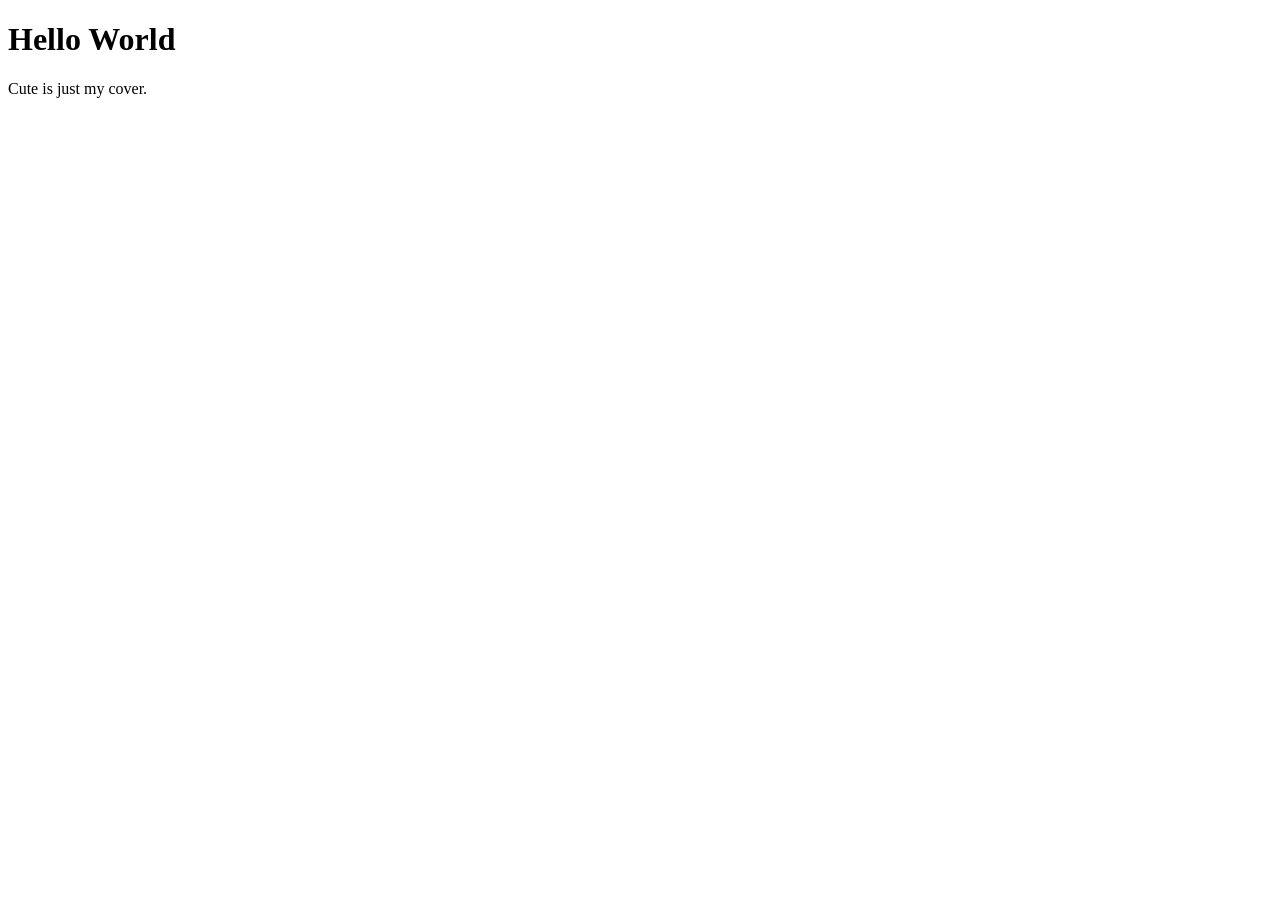
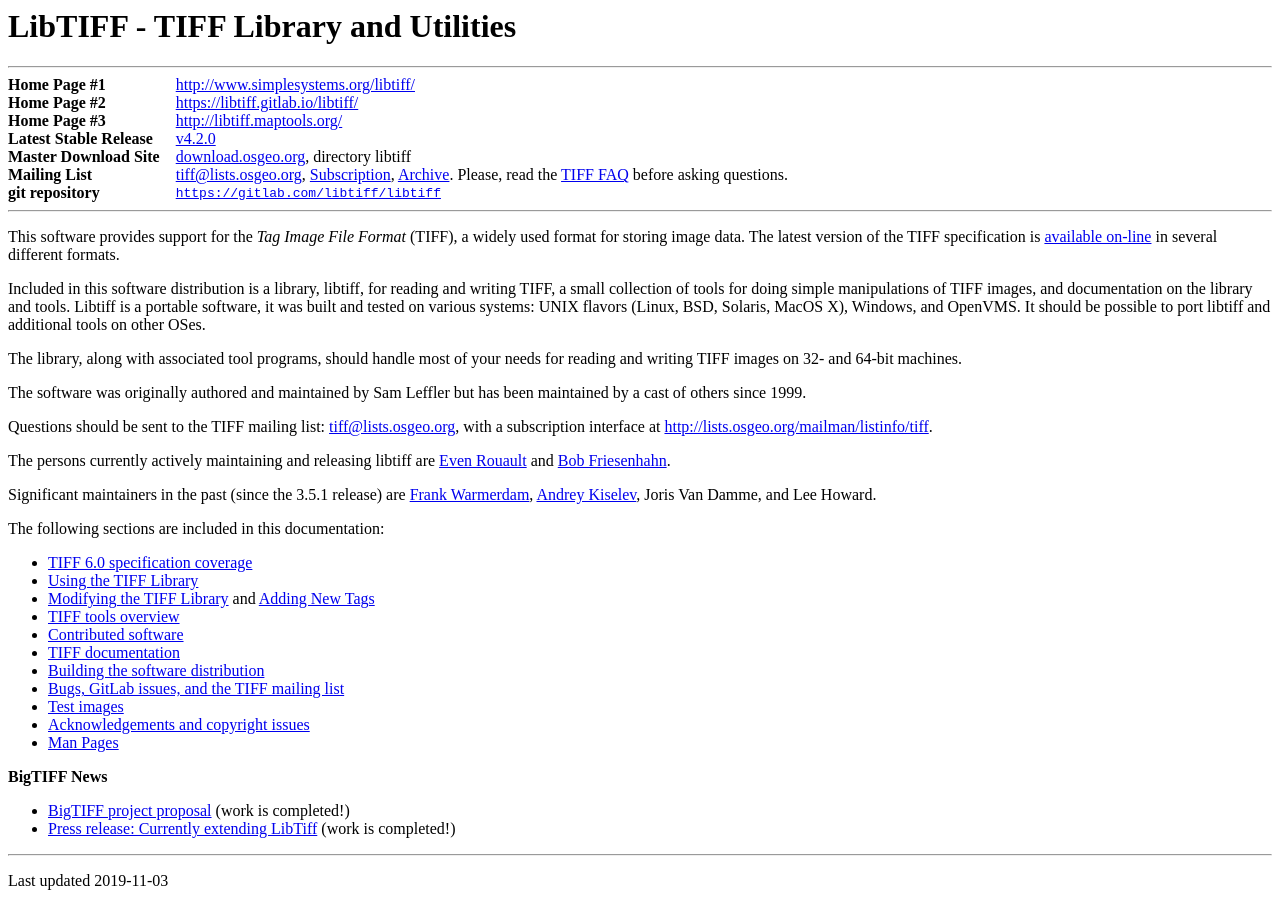
Before and after one commit to Jacyhust/wumeng.github.io, a plain HTML site: page index.html in a window 1280 px wide. Before the commit the page ends 800 px from the top, so only its background shows below. Drawn offline with Linux system fonts and the light colour scheme.

Commit message:
Update index.html

```diff
--- a/index.html
+++ b/index.html
@@ -1,7 +1,120 @@
-<!DOCTYPE html>
-<html>
-<body>
-<h1>Hello World</h1>
-<p>Cute is just my cover.</p>
+<!DOCTYPE html PUBLIC "-//W3C//DTD HTML 4.01 Transitional//EN">
+<html lang="en">
+<head>
+  <title>LibTIFF - TIFF Library and Utilities</title>
+  <meta http-equiv="content-type" content="text/html; charset=ISO-8859-1">
+  <meta http-equiv="content-language" content="en">
+  <style type="text/css">
+  <!--
+    th {text-align: left; vertical-align: top; padding-right: 1em; white-space: nowrap}
+  -->
+  </style>
+</head>
+<body lang="en">
+  <h1>LibTIFF - TIFF Library and Utilities</h1>
+  <hr>
+  <table cellspacing="0" cellpadding="0" border="0">
+    <tr>
+      <th>Home Page #1</th>
+      <td><a href="http://www.simplesystems.org/libtiff/" title="Home of the LibTIFF software">http://www.simplesystems.org/libtiff/</a></td>
+    </tr>
+    <tr>
+      <th>Home Page #2</th>
+      <td><a href="https://libtiff.gitlab.io/libtiff/" title="Mirror of the LibTIFF software">https://libtiff.gitlab.io/libtiff/</a></td>
+    </tr>
+    <tr>
+      <th>Home Page #3</th>
+      <td><a href="http://libtiff.maptools.org/" title="Mirror of the LibTIFF software">http://libtiff.maptools.org/</a></td>
+    </tr>
+    <tr>
+      <th>Latest Stable Release</th>
+      <td><a href="v4.2.0.html">v4.2.0</a></td>
+    </tr>
+    <tr>
+      <th>Master Download Site</th>
+      <td><a href="https://download.osgeo.org/libtiff/">download.osgeo.org</a>, directory libtiff</td>
+    </tr>
+    <tr>
+      <th>Mailing List</th>
+      <td><a href="mailto:tiff@lists.osgeo.org">tiff@lists.osgeo.org</a>,
+        <a href="http://lists.osgeo.org/mailman/listinfo/tiff/">Subscription</a>,
+        <a href="http://www.awaresystems.be/imaging/tiff/tml.html">Archive</a>.
+        Please, read the <a href="http://www.awaresystems.be/imaging/tiff/faq.html">TIFF FAQ</a>
+        before asking questions.</td>
+    </tr>
+    <tr>
+      <th>git repository</th>
+      <td><tt><a href="https://gitlab.com/libtiff/libtiff">https://gitlab.com/libtiff/libtiff</a></tt></td>
+    </tr>
+  </table>
+  <hr>
+  <p>
+    This software provides support for the <i>Tag Image File Format</i> (TIFF),
+    a widely used format for storing image data.  The latest version of
+    the TIFF specification is <a href="document.html">available on-line</a>
+    in several different formats.
+  </p>
+  <p>
+    Included in this software distribution is a library, libtiff, for
+    reading and writing TIFF, a small collection of tools for doing
+    simple manipulations of TIFF images, and documentation on the
+    library and tools.  Libtiff is a portable software, it was built
+    and tested on various systems: UNIX flavors (Linux, BSD, Solaris,
+    MacOS X), Windows, and OpenVMS.  It should be possible to port
+    libtiff and additional tools on other OSes.
+  </p>
+  <p>
+    The library, along with associated tool programs, should handle most of
+    your needs for reading and writing TIFF images on 32- and 64-bit
+    machines.
+  </p>
+  <p>
+    The software was originally authored and maintained by Sam Leffler
+    but has been maintained by a cast of others since 1999.
+  </p>
+  <p>
+    Questions should be sent to the TIFF mailing list:
+    <a href="mailto:tiff@lists.osgeo.org">tiff@lists.osgeo.org</a>, with
+    a subscription interface at
+    <a href="http://lists.osgeo.org/mailman/listinfo/tiff">http://lists.osgeo.org/mailman/listinfo/tiff</a>.
+  </p>
+  <p>
+    The persons currently actively maintaining and releasing libtiff
+    are <a href="mailto:even.rouault@spatialys.com">Even Rouault</a>
+    and <a href="mailto:bfriesen@GraphicsMagick.org">Bob Friesenhahn</a>.
+  </p>
+  <p>Significant maintainers in the past (since the 3.5.1 release) are
+    <a href="http://pobox.com/~warmerdam">Frank Warmerdam</a>,
+    <a href="mailto:dron@ak4719.spb.edu">Andrey Kiselev</a>,
+    Joris Van Damme, and Lee Howard.
+  </p>
+  <p>
+    The following sections are included in this documentation:
+  </p>
+  <ul>
+    <li><a href="support.html">TIFF 6.0 specification coverage</a></li>
+    <li><a href="libtiff.html">Using the TIFF Library</a></li>
+    <li><a href="internals.html">Modifying the TIFF Library</a>
+      and <a href="addingtags.html">Adding New Tags</a></li>
+    <li><a href="tools.html">TIFF tools overview</a></li>
+    <li><a href="contrib.html">Contributed software</a></li>
+    <li><a href="document.html">TIFF documentation</a></li>
+    <li><a href="build.html">Building the software distribution</a></li>
+    <li><a href="bugs.html">Bugs, GitLab issues, and the TIFF mailing list</a></li>
+    <li><a href="images.html">Test images</a></li>
+    <li><a href="misc.html">Acknowledgements and copyright issues</a></li>
+    <li><a href="man/index.html">Man Pages</a></li>
+  </ul>
+  <p>
+    <b>BigTIFF News</b>
+  </p>
+  <ul>
+    <li><a href="BigTIFFProposal.html">BigTIFF project proposal</a> (work is completed!)</li>
+    <li><a href="bigtiffpr.html">Press release: Currently extending LibTiff</a> (work is completed!)</li>
+  </ul>
+  <hr>
+  <p>
+    Last updated  2019-11-03
+  </p>
 </body>
 </html>
```
